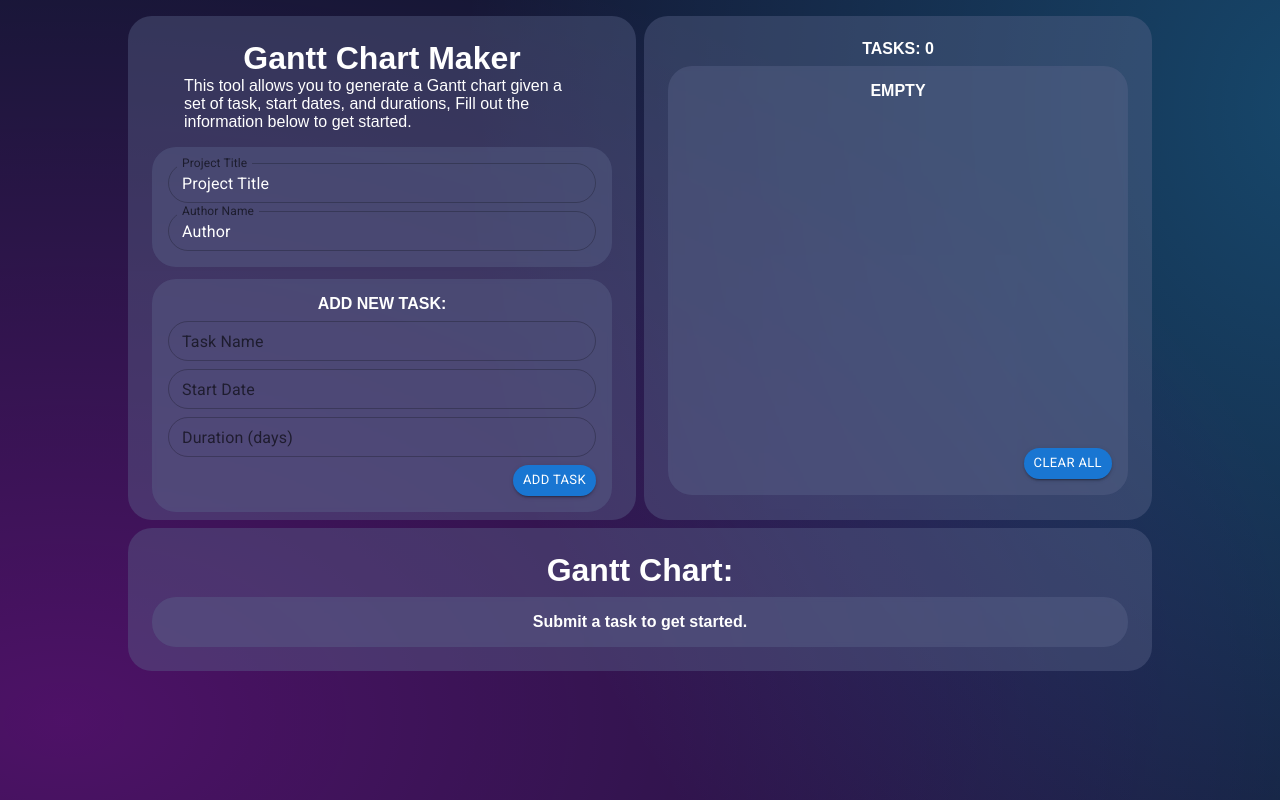
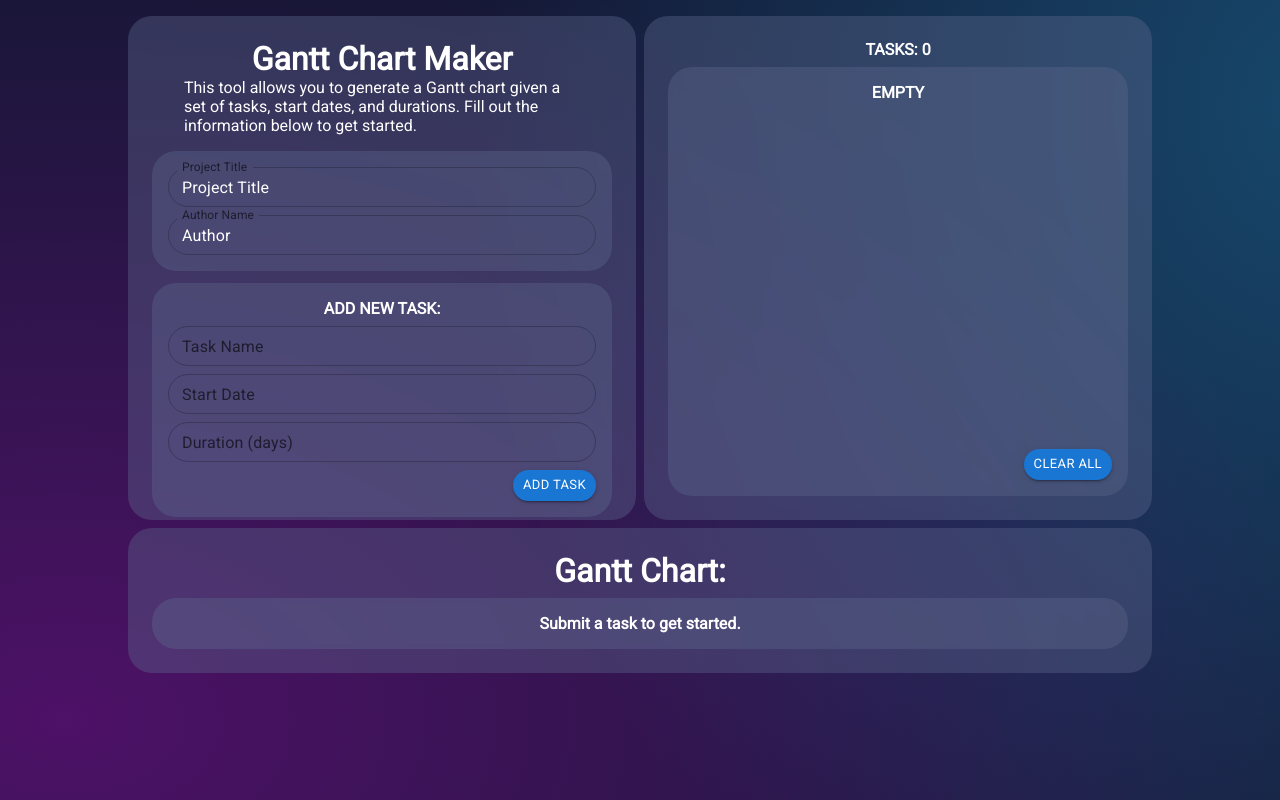
Before and after one commit to RobKokochak/gantt-chart-app, a React (Create React App) app: page / in a window 1280 px wide. Built offline with nearby package versions, Linux system fonts and the light colour scheme.

Commit message:
change font and fix typo

```diff
--- a/src/App.js
+++ b/src/App.js
@@ -39,7 +39,7 @@ const App = () => {
           <Grid item xs={6}>
             <div className="container">
             <h1>Gantt Chart Maker</h1>
-            <p>This tool allows you to generate a Gantt chart given a set of task, start dates, and durations, Fill out the information below to get started.</p>
+            <p>This tool allows you to generate a Gantt chart given a set of tasks, start dates, and durations. Fill out the information below to get started.</p>
               <Stack container="true" spacing={1.5}>
                 <ProjectDetails title={title} setTitle={setTitle} author={author} setAuthor={setAuthor}/>
                 <TaskForm addTask={addTask} />
--- a/src/index.css
+++ b/src/index.css
@@ -2,7 +2,7 @@
 
 * {
   margin: 0;
-  font-family: "Outfit", sans-serif;
+  font-family: "Roboto", sans-serif;
 }
 
 body {
```
